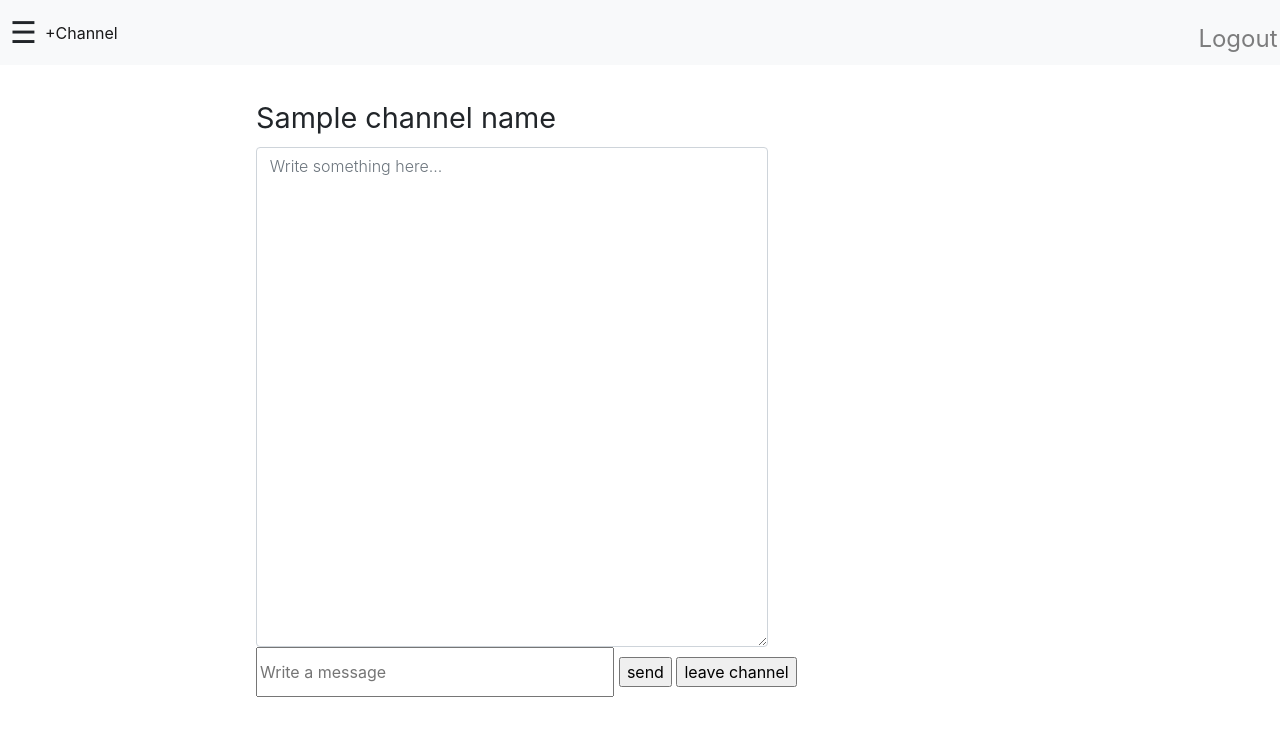
After one commit to MahmoudHanyy/Flack, a Flask app: template templates/chatroom.html in a window 1280 px wide. The commit adds this page. Shown: the top 736 px of the page. Run offline with Flask 2, Linux system fonts and the light colour scheme; the template is opened without the code that fills it: most values are stand-ins (such as "Sample title", 1, 10 or a date in 2020); some libraries are stand-ins or nearby versions.

Commit message:
first milestone

```diff
--- /dev/null
+++ b/application.py
@@ -0,0 +1,56 @@
+import os
+from flask_socketio import SocketIO, emit
+from flask import Flask, session, render_template, request, redirect, jsonify
+from flask_session import Session
+import requests
+from functools import wraps
+
+app = Flask(__name__)
+app.config["SECRET_KEY"] = "my secret key"
+socketio = SocketIO(app)
+
+logged_users = []
+
+
+
+def login_required(f):
+    @wraps(f)
+    def decorated(*args, **kwargs):
+        if session.get('username') is None:
+            return redirect('/signin')
+        else:
+            return f(*args, **kwargs)
+    return decorated
+
+@app.route("/")
+@login_required
+def index():
+    return render_template('index.html')
+
+@app.route("/signin", methods=['GET','POST'])
+def signin():
+    session.clear()
+    username = request.form.get("username")
+
+    if request.method == 'POST':
+        if len(username) < 2:
+            return render_template('error.html', message="Username can't be empty!")
+        if username in logged_users:
+            return render_template('error.html', message='User is already logged in!')
+
+        session['username'] = username
+        logged_users.append(username)
+        # Remember the user session on a cookie if the browser is closed.
+        session.permanent = True
+
+        return redirect("/")
+    else:
+        return render_template("signin.html")
+
+@app.route("/logout", methods=['GET'])
+def logout():
+    try:
+        logged_users.remove(session.get('username'))
+        session.clear()
+    except: pass
+    return redirect('/')
--- /dev/null
+++ b/requirements.txt
@@ -0,0 +1,2 @@
+Flask
+Flask-SocketIO
--- /dev/null
+++ b/static/JS.js
@@ -0,0 +1,11 @@
+function openNav() {
+  document.getElementById("mySidenav").style.width = "250px";
+  document.getElementById("main").style.marginLeft = "250px";
+  document.body.style.backgroundColor = "rgba(0,0,0,0.4)";
+}
+
+function closeNav() {
+  document.getElementById("mySidenav").style.width = "0";
+  document.getElementById("main").style.marginLeft= "0";
+  document.body.style.backgroundColor = "white";
+}
--- a/static/styles.css
+++ b/static/styles.css
@@ -34,3 +34,84 @@ font-size: 180%;
 .navbar{
   padding: 10px;
 }
+
+<style>
+body {
+  font-family: "Lato", sans-serif;
+  transition: background-color .5s;
+}
+
+#logout{
+    position: fixed;
+    font-size: 150%;
+    left:93%;
+}
+#username_label {
+    position: fixed;
+    font-size: 150%;
+    left:86%;
+}
+
+.sidenav {
+  height: 100%;
+  width: 0;
+  position: fixed;
+  z-index: 1;
+  top: 0;
+  left: 0;
+  background-color: #111;
+  overflow-x: hidden;
+  transition: 0.5s;
+  padding-top: 60px;
+}
+
+.sidenav a {
+  padding: 8px 8px 8px 32px;
+  text-decoration: none;
+  font-size: 25px;
+  color: #818181;
+  display: block;
+  transition: 0.3s;
+}
+
+.sidenav a:hover {
+  color: #f1f1f1;
+}
+
+.sidenav .closebtn {
+  position: absolute;
+  top: 0;
+  right: 25px;
+  font-size: 36px;
+  margin-left: 50px;
+}
+
+#main {
+  transition: margin-left .5s;
+  padding: 16px;
+}
+
+@media screen and (max-height: 450px) {
+  .sidenav {padding-top: 15px;}
+  .sidenav a {font-size: 18px;}
+}
+#textarea_label{
+  margin-top: 3%;
+}
+.shadow-textarea textarea.form-control::placeholder {
+    font-weight: 300;
+    margin-top: 5%;
+}
+#exampleFormControlTextarea6 {
+    width: 50%;
+    position: relative;
+    height: 500px;
+    padding-left: 0.8rem;
+}
+.chat{
+  margin-left: 20%;
+}
+#textfield{
+  width: 35%;
+  height: 50px;
+}
--- /dev/null
+++ b/templates/chatroom.html
@@ -0,0 +1,49 @@
+<!DOCTYPE html>
+<html lang="en">
+
+    <head>
+     <link rel="stylesheet" href="https://stackpath.bootstrapcdn.com/bootstrap/4.4.1/css/bootstrap.min.css" integrity="sha384-Vkoo8x4CGsO3+Hhxv8T/Q5PaXtkKtu6ug5TOeNV6gBiFeWPGFN9MuhOf23Q9Ifjh" crossorigin="anonymous">
+     <script src="https://stackpath.bootstrapcdn.com/bootstrap/4.4.1/js/bootstrap.min.js" integrity="sha384-wfSDF2E50Y2D1uUdj0O3uMBJnjuUD4Ih7YwaYd1iqfktj0Uod8GCExl3Og8ifwB6" crossorigin="anonymous"></script>
+       <script src="../static/JS.js"></script>
+       <link rel="stylesheet" href=
+     "https://maxcdn.bootstrapcdn.com/bootstrap/4.4.1/css/bootstrap.min.css">
+     <script src=
+     "https://ajax.googleapis.com/ajax/libs/jquery/3.4.1/jquery.min.js">
+     </script>
+     <script src=
+     "https://cdnjs.cloudflare.com/ajax/libs/popper.js/1.16.0/umd/popper.min.js">
+     </script>
+     <script src=
+     "https://maxcdn.bootstrapcdn.com/bootstrap/4.4.1/js/bootstrap.min.js">
+     </script>
+      <link rel="stylesheet" href="../static/styles.css">
+    </head>
+    <body>
+      <nav class="navbar navbar-expand-lg navbar-light bg-light">
+        <span style="font-size:30px;cursor:pointer" onclick="openNav()">&#9776;  </span>
+        <button class="navbar-toggler" type="button" data-toggle="collapse" data-target="#navbarNavAltMarkup" aria-controls="navbarNavAltMarkup" aria-expanded="false" aria-label="Toggle navigation">
+          <span class="navbar-toggler-icon"></span>
+        </button>
+        <div class="collapse navbar-collapse" id="navbarNavAltMarkup">
+          <div class="navbar-nav">
+            <a class="nav-item nav-link active" href="#"> +Channel <span class="sr-only">(current)</span></a>
+            <a id="logout" class="nav-item nav-link" href="#">Logout</a>
+          </div>
+        </div>
+      </nav>
+
+      <div class="chat">
+        <div class="form-group shadow-textarea">
+          <label id = "textarea_label"for="exampleFormControlTextarea6">{{channel_name}}</label>
+          <textarea class="form-control z-depth-1" id="exampleFormControlTextarea6" rows="3" placeholder="Write something here..."></textarea>
+          <input id = "textfield" type="text" name="textfield" placeholder="Write a message">
+          <input type="submit" name="send" value="send">
+          <input type="submit" name="leave" value="leave channel">
+        </div>
+
+      </div>
+
+
+
+    </body>
+</html>
```
Also changed, not shown: templates/channel.html (deleted, +0 -33 lines), templates/error.html (added, +11 -0 lines), templates/index.html (+43 -9 lines), templates/signin.html (added, +22 -0 lines), README.md.
